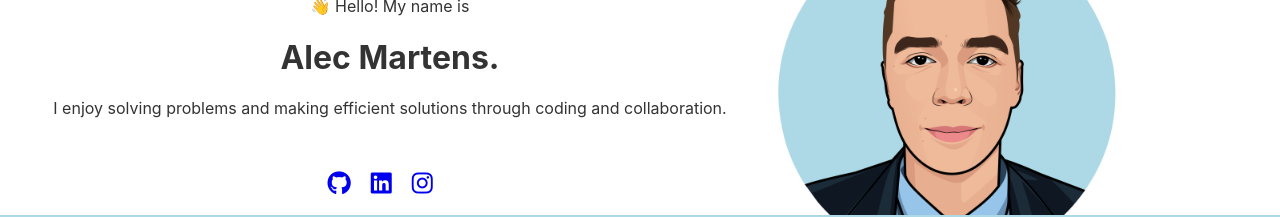
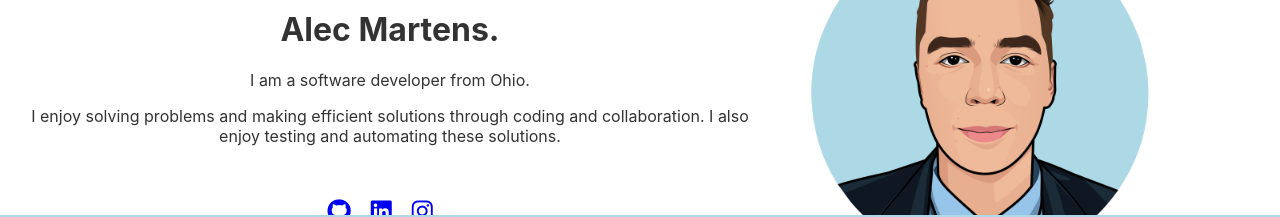
Before and after one commit to alecmartens/personal-website, a React (Create React App) app: page / in a window 1280 px wide. Shown: the part 126-343 px from the top of the page. Built offline with nearby package versions, Linux system fonts and the light colour scheme; no server answers.

Commit message:
Updated some personal information

```diff
--- a/src/components/intropage.js
+++ b/src/components/intropage.js
@@ -9,9 +9,10 @@ const IntroPage = () => {
         <div className="text">
           <p1>👋 Hello! My name is</p1>
           <h1>Alec Martens.</h1>
+          <p>I am a software developer from Ohio.</p>
           <p>
             I enjoy solving problems and making efficient solutions through
-            coding and collaboration.
+            coding and collaboration. I also enjoy testing and automating these solutions.
           </p>
           <br></br>
           <div className="social-links">
```
